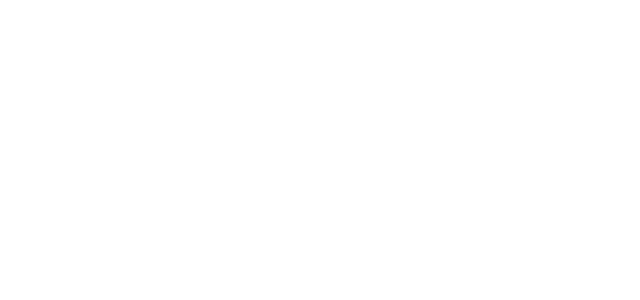
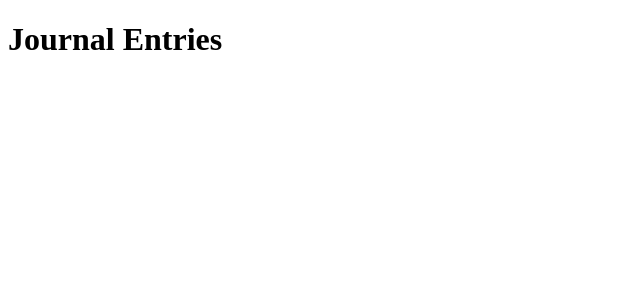
Before and after one commit to jamesphongduong/journal_REACT, a React (Create React App) app: page /entries in a window 1280 px wide. Shown: the top 300 px of the page, without its empty margins (0-640 px from the left). Built offline with nearby package versions, Linux system fonts and the light colour scheme.

Commit message:
journal entries route added

```diff
--- a/src/components/App.js
+++ b/src/components/App.js
@@ -3,6 +3,7 @@
 import HomePage from "./pages/HomePage";
 import CategorySelection from "./pages/CategorySelection";
 import NewEntryPage from "./pages/NewEntryPage";
+import JournalEntries from "./pages/JournalEntries";
 
 class App extends Component {
     state = {
@@ -38,6 +39,7 @@
                         render={(props) => {
                             return <NewEntryPage {...props} categories={categories} onEntryFormSubmit={this.onEntryFormSubmit}/>
                         }} />
+                        <Route exact path="/entries" component= {JournalEntries} />
                     </div>
                 </BrowserRouter>
             </div>
--- /dev/null
+++ b/src/components/pages/JournalEntries.js
@@ -0,0 +1,14 @@
+import React, { Component } from "react";
+
+class JournalEntries extends Component {
+    render() {
+        return (
+            <div>
+                <h1>Journal Entries</h1>
+            </div>
+        );
+    }
+
+}
+
+export default JournalEntries;
```
